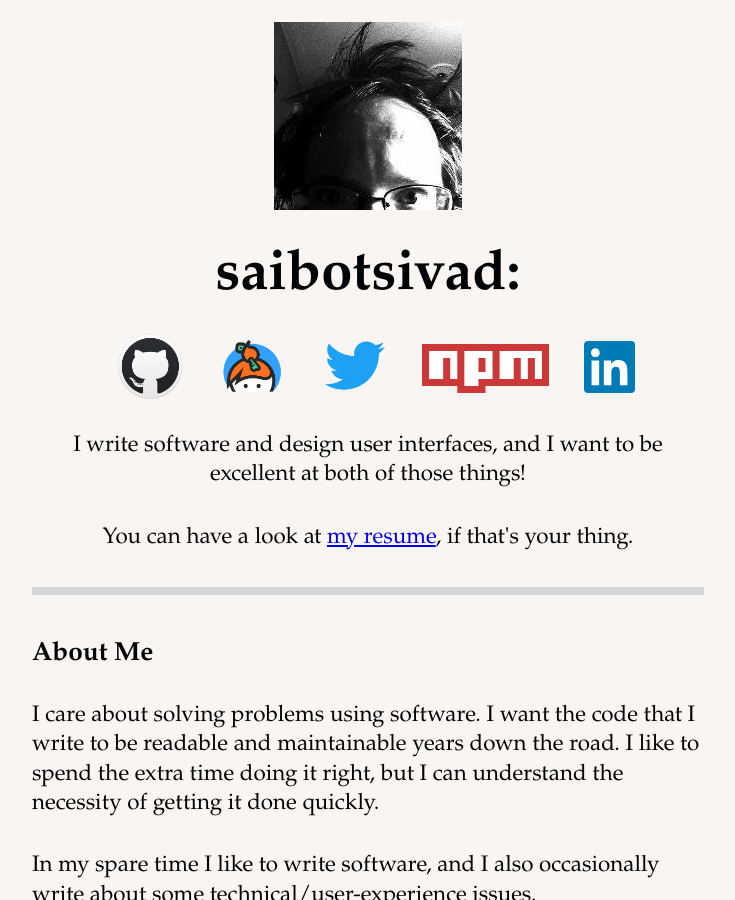
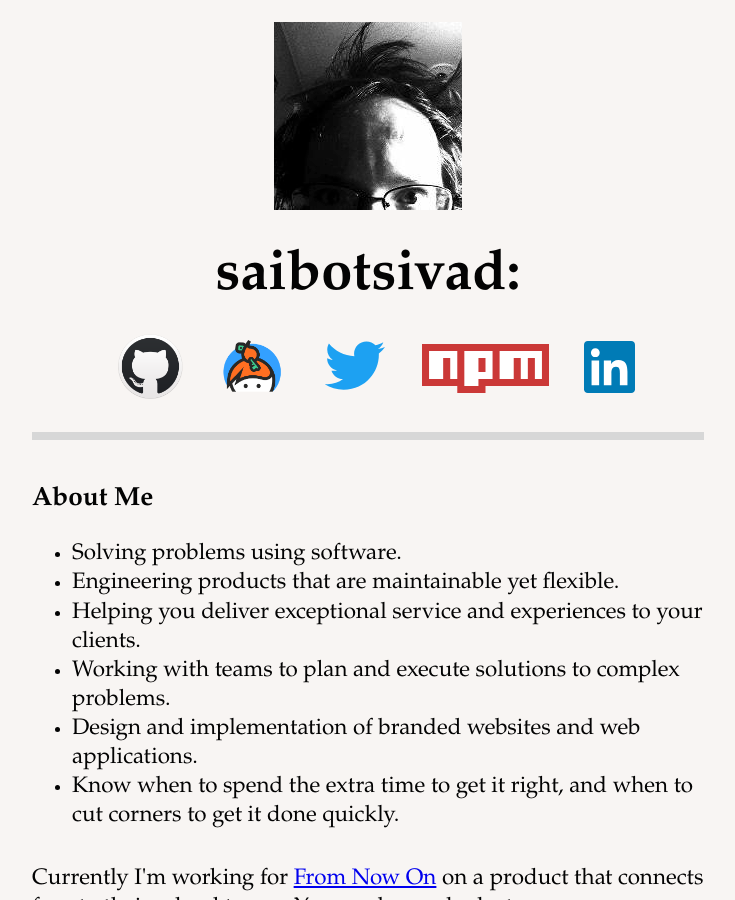
Before and after one commit to saibotsivad/saibotsivad.github.io, a Jekyll site: the page built from index.md, in a window 1280 px wide and 900 px high. Shown: the whole window, without its empty margins (272-1007 px from the left). Built offline with Jekyll 4.4.1, drawn with Linux system fonts in a browser that asks for light colours.

Commit message:
attempt to sell myself better

```diff
--- a/index.md
+++ b/index.md
@@ -32,21 +32,17 @@ identities:
 		</li>
 		{% endfor %}
 	</ul>
-	<p>I write software and design user interfaces, and I want to be excellent at both of those things!</p>
-	<p>You can have a look at <a href="/resume">my resume</a>, if that's your thing.</p>
 	<hr>
 </header>
 
 # About Me
 
-I care about solving problems using software. I want the
-code that I write to be readable and maintainable years
-down the road. I like to spend the extra time doing it
-right, but I can understand the necessity of getting it
-done quickly.
-
-In my spare time I like to write software, and I also occasionally
-write about some technical/user-experience issues.
+* Solving problems using software.
+* Engineering products that are maintainable yet flexible.
+* Helping you deliver exceptional service and experiences to your clients.
+* Working with teams to plan and execute solutions to complex problems.
+* Design and implementation of branded websites and web applications.
+* Know when to spend the extra time to get it right, and when to cut corners to get it done quickly.
 
 Currently I'm working for [From Now On](http://from-now-on.com/) on
 a product that connects fans to their school teams. You can have
```
